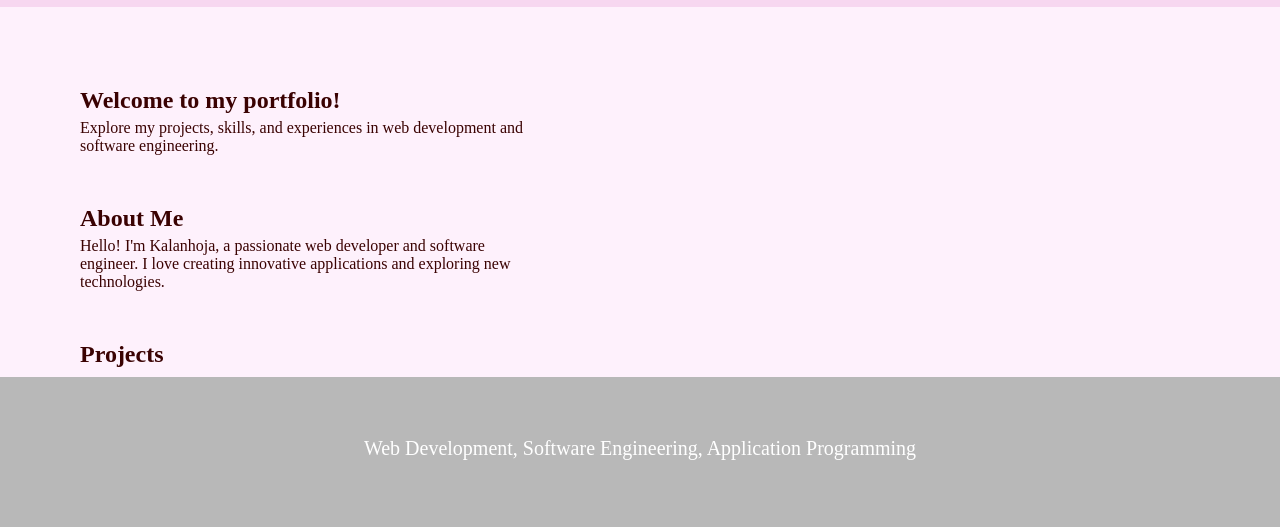
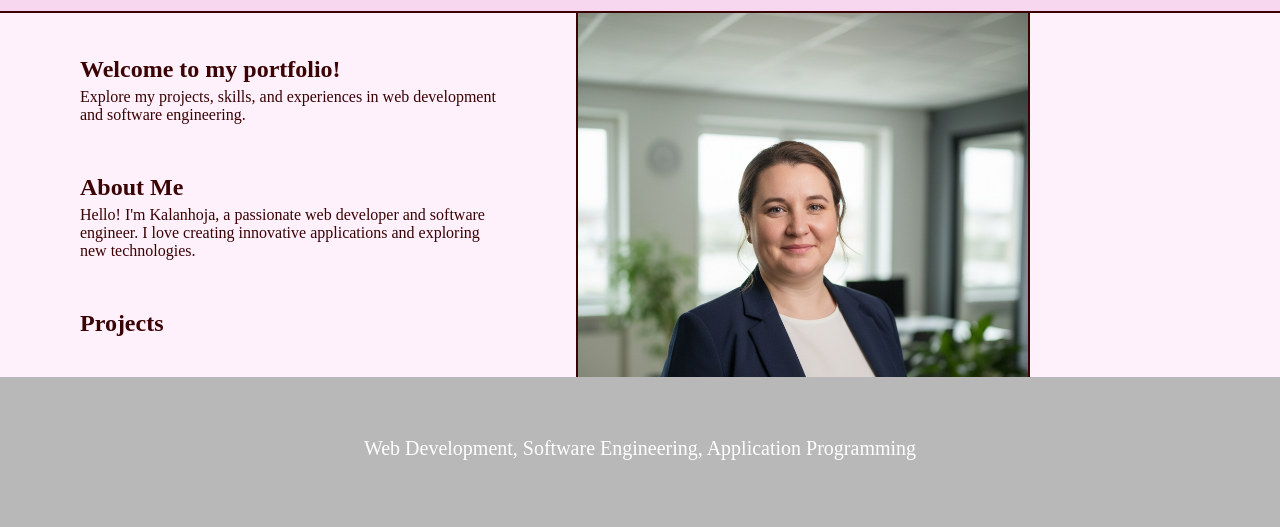
Before and after one commit to kalanhoja/kalanhoja.github.io, a plain HTML site: page index.html in a window 1280 px wide. Shown: the part 273-800 px from the top of the page. Drawn offline with Linux system fonts and the light colour scheme.

Commit message:
Added image to my portfolio page and also some stiles

```diff
--- a/index.html
+++ b/index.html
@@ -29,6 +29,9 @@ sololearn-certificates" target="_blank">Coding certificates</a></li>
           <h2 class="heading-two">Projects</h2>
         </section>
       </article>
+      <section class="content-image">
+        <img class="image" src="./ja_anka_nasminkana.jpg" alt="portfolio image" />
+      </section>
     </main>
     <footer>
         <p class="skills">Web Development, Software Engineering, Application Programming</p>
--- a/styles.css
+++ b/styles.css
@@ -1,7 +1,7 @@
 * {
   --header-height: 200px;
   --footer-height: 150px;
-  --nav-height: 80px;
+  --nav-height: 84px;
 }
 
 
@@ -29,6 +29,7 @@ nav {
   left: 0;
   right: 0;
   height: var(--nav-height);
+  border-top: 2px solid rgb(58, 2, 2);
 }
 
 .nav-list {
@@ -71,6 +72,10 @@ main {
     - var(--footer-height)
   );
   overflow-y: scroll;
+  display: flex;
+  justify-content: space-around;
+  align-items: center;
+  border-top: 2px solid rgb(58, 2, 2);
 }
 
 .introduction {
@@ -87,6 +92,17 @@ main {
 .description {
   margin-bottom: 50px;
   margin-top: 5px;
+}
+
+.image {
+  width: 450px;
+  margin-right: 250px;
+  border: 2px solid rgb(58, 2, 2);
+}
+
+.content-image {
+  margin: 80px 0;
+  padding-top: 120px;
 }
 
 footer {
```
Also changed, not shown: ja_anka_nasminkana.jpg (added).
